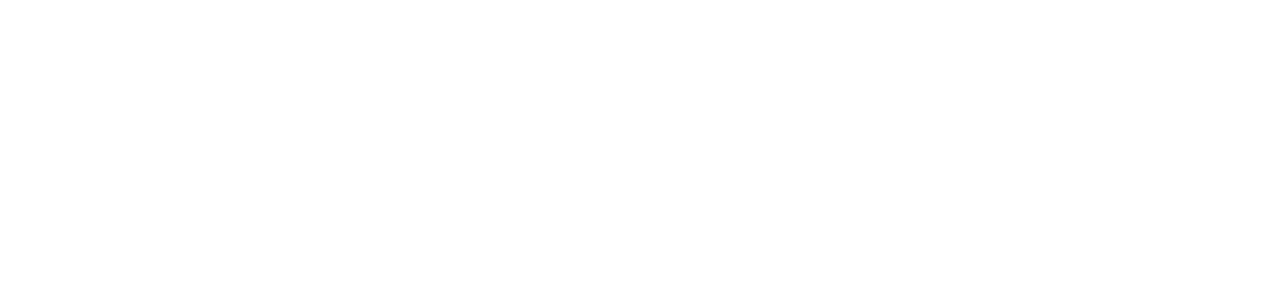
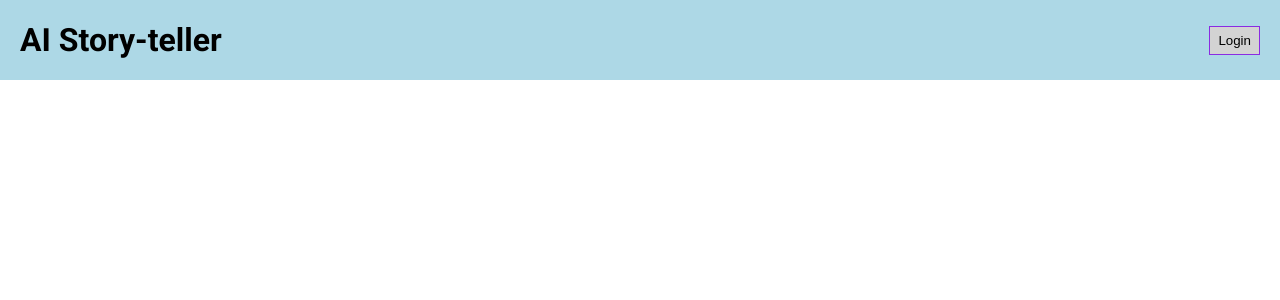
Before and after one commit to LejNur/ai-story-teller, a Next.js app: page / in a window 1280 px wide. Shown: the top 300 px of the page. Built offline with nearby package versions, Linux system fonts and the light colour scheme.

Commit message:
feat:header and button components

```diff
--- /dev/null
+++ b/src/components/Atoms/Button/Button.module.scss
@@ -0,0 +1,6 @@
+.headerBtn {
+  padding: 6px 8px;
+  border: 1px solid blueviolet;
+  background-color: lightgray;
+  cursor: pointer;
+}
--- /dev/null
+++ b/src/components/Atoms/Button/Button.tsx
@@ -0,0 +1,12 @@
+import React from "react";
+import style from "./Button.module.scss";
+
+interface ButtonProps {
+  label: string;
+  onClick?: () => void;
+}
+
+export default function Button(props: ButtonProps) {
+  const { label, onClick } = props;
+  return <button className={style.headerBtn}>{label}</button>;
+}
--- /dev/null
+++ b/src/components/Molecules/Header/Header.module.scss
@@ -0,0 +1,11 @@
+.header_container {
+  display: flex;
+  align-items: center;
+  justify-content: space-between;
+  padding: 20px;
+  height: 80px;
+  width: 100%;
+  background-color: lightblue;
+  // box-shadow: 0px 5px 5px #2524224d;
+  // border-bottom: 1px solid #baac97;
+}
--- /dev/null
+++ b/src/components/Molecules/Header/Header.tsx
@@ -0,0 +1,17 @@
+import Button from "@/components/Atoms/Button/Button";
+import React from "react";
+import style from "./Header.module.scss";
+
+interface HeaderProps {
+  title: string;
+}
+
+export default function Header(props: HeaderProps) {
+  const { title } = props;
+  return (
+    <div className={style.header_container}>
+      <h1>{title}</h1>
+      <Button label="Login" />
+    </div>
+  );
+}
--- a/src/pages/index.tsx
+++ b/src/pages/index.tsx
@@ -1,6 +1,6 @@
 import Head from "next/head";
-
 import styles from "@/styles/Home.module.css";
+import Header from "@/components/Molecules/Header/Header";
 
 export default function Home() {
   return (
@@ -11,7 +11,9 @@
         <meta name="viewport" content="width=device-width, initial-scale=1" />
         <link rel="icon" href="/favicon.ico" />
       </Head>
-      <main className={styles.main}></main>
+      <main className={styles.main}>
+        <Header title="AI Story-teller" />
+      </main>
     </>
   );
 }
--- a/src/styles/Home.module.css
+++ b/src/styles/Home.module.css
@@ -1,8 +1,7 @@
 .main {
-  display: flex;
-  flex-direction: column;
-  justify-content: space-between;
-  align-items: center;
-  padding: 6rem;
   min-height: 100vh;
+
+  .content {
+    padding: 20px 0;
+  }
 }
```
